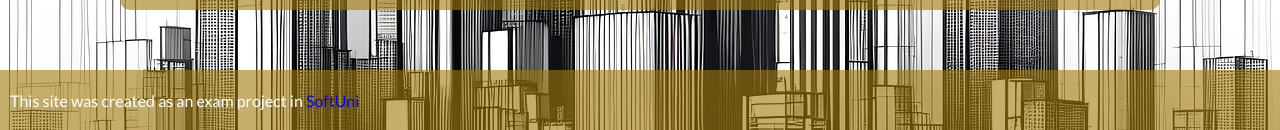
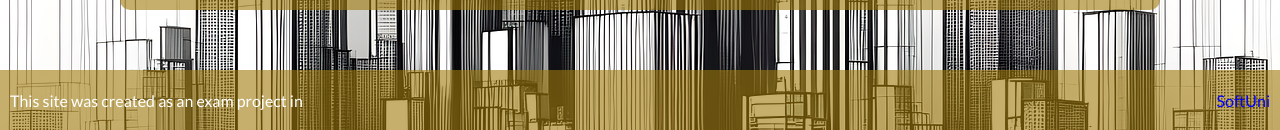
Before and after one commit to nikolayvnenchev/AppSuperNova, a React (Vite) app in the folder client/: page / in a window 1280 px wide. Shown: the part 670-800 px from the top of the page. Built offline with nearby package versions, Linux system fonts and the light colour scheme; no server answers.

Commit message:
4th footer

```diff
--- a/client/src/components/footer/Footer.jsx
+++ b/client/src/components/footer/Footer.jsx
@@ -4,8 +4,10 @@ import "./footer.scss";
 export default function Footer() {
   return (
     <footer>
-      <div className="p-4 text-neutral-700 dark:text-neutral-200">
-        This site was created as an exam project in{' '}
+      <div className="footerContainer">
+        <p>
+          This site was created as an exam project in{' '}
+        </p>
         <a
           style={{ color: 'blue' }}
           className="hover-softuni text-neutral-800 font-bold dark:text-neutral-400"
--- a/client/src/components/footer/footer.scss
+++ b/client/src/components/footer/footer.scss
@@ -1,6 +1,6 @@
 @import "../../responsive.scss";
 
-footer {
+.footerContainer {
     height: 60px;
     width: 100%;
     display: flex;
```
